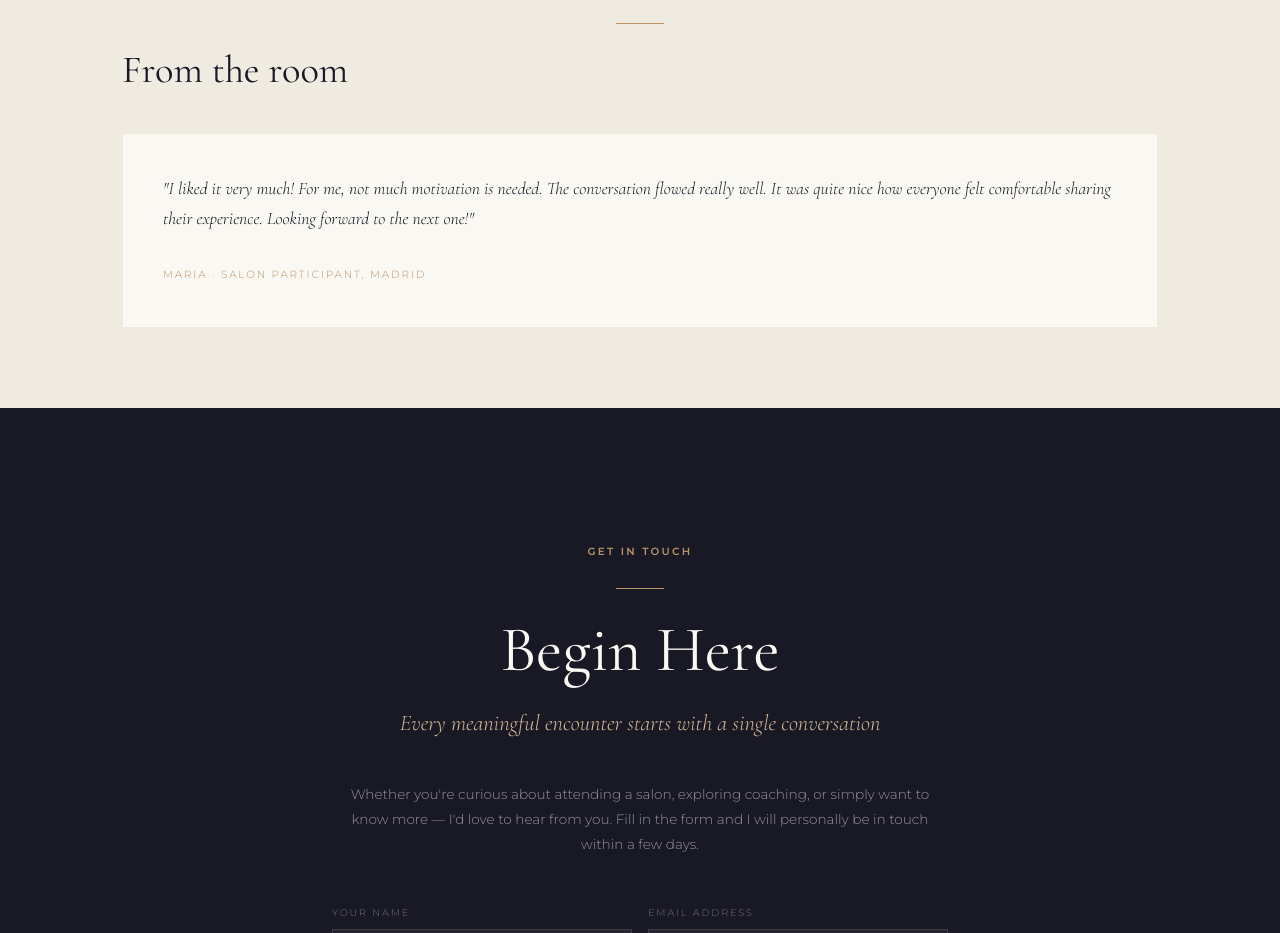
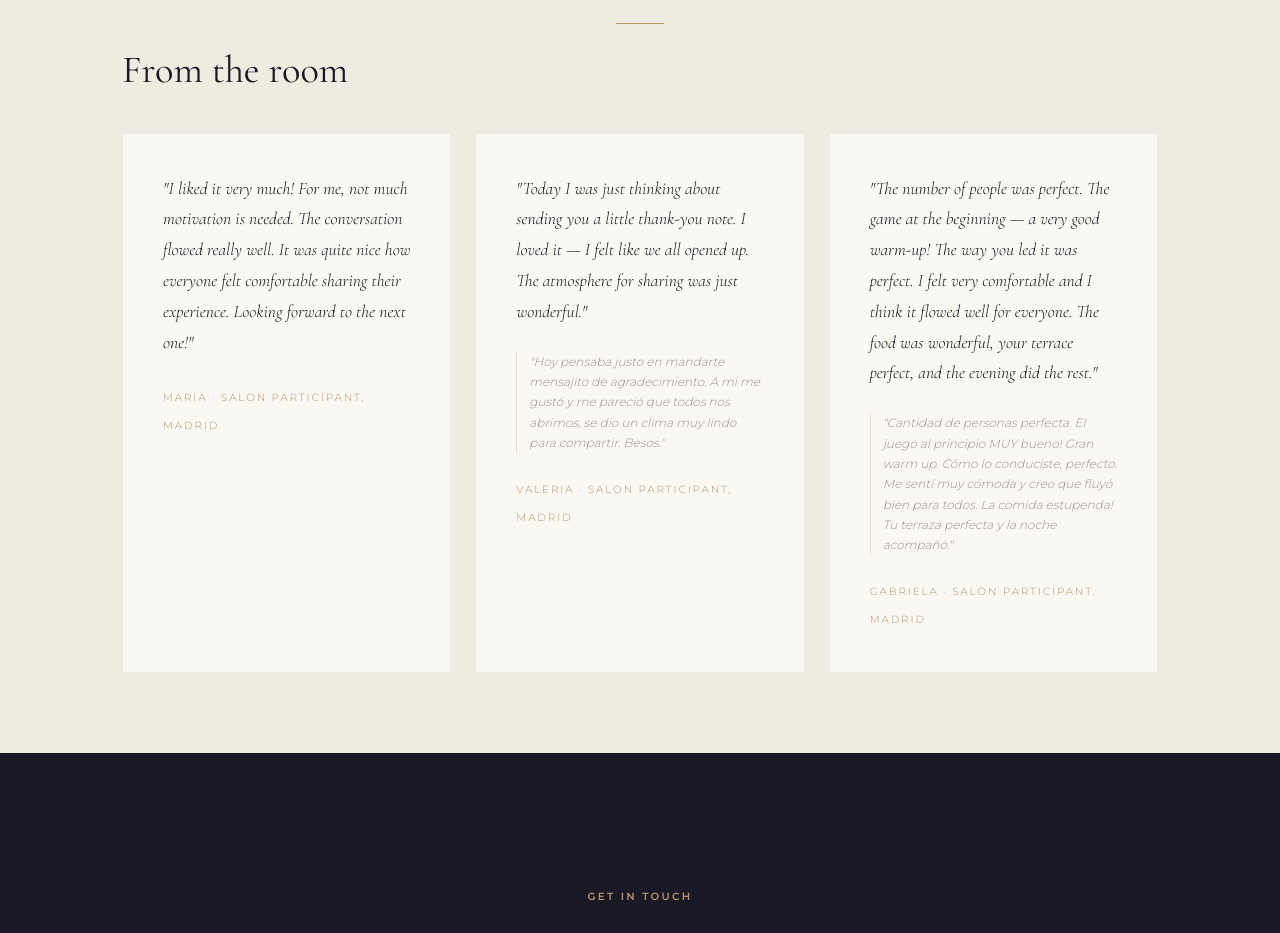
Before and after one commit to karolinabroskova-art/salon, a plain HTML site: page index.html in a window 1280 px wide. Shown: the part 9326-10259 px from the top of the page. Drawn offline with nearby package versions, Linux system fonts and the light colour scheme.

Commit message:
Add Valeria and Gabriela testimonials with English translation and Spanish original

```diff
--- a/index.html
+++ b/index.html
@@ -807,6 +807,15 @@
       line-height: 1.75;
       margin-bottom: 1.5rem;
       font-weight: 300;
+    }
+    .testimonial-original {
+      font-size: 0.75rem;
+      color: var(--text-light);
+      font-style: italic;
+      line-height: 1.7;
+      margin-bottom: 1.25rem;
+      border-left: 1px solid rgba(184,147,106,0.25);
+      padding-left: 0.75rem;
     }
     .testimonial-card cite {
       font-size: 0.65rem;
@@ -1507,6 +1516,32 @@
           </blockquote>
           <cite>Maria · Salon participant, Madrid</cite>
         </div>
+        <div class="testimonial-card reveal reveal-delay-1">
+          <blockquote>
+            "Today I was just thinking about sending you a little thank-you note.
+            I loved it — I felt like we all opened up. The atmosphere for sharing
+            was just wonderful."
+          </blockquote>
+          <p class="testimonial-original">
+            "Hoy pensaba justo en mandarte mensajito de agradecimiento. A mi me gustó
+            y me pareció que todos nos abrimos, se dio un clima muy lindo para compartir. Besos."
+          </p>
+          <cite>Valeria · Salon participant, Madrid</cite>
+        </div>
+        <div class="testimonial-card reveal reveal-delay-2">
+          <blockquote>
+            "The number of people was perfect. The game at the beginning — a very good
+            warm-up! The way you led it was perfect. I felt very comfortable and I think
+            it flowed well for everyone. The food was wonderful, your terrace perfect,
+            and the evening did the rest."
+          </blockquote>
+          <p class="testimonial-original">
+            "Cantidad de personas perfecta. El juego al principio MUY bueno! Gran warm up.
+            Cómo lo conduciste, perfecto. Me sentí muy cómoda y creo que fluyó bien para
+            todos. La comida estupenda! Tu terraza perfecta y la noche acompañó."
+          </p>
+          <cite>Gabriela · Salon participant, Madrid</cite>
+        </div>
       </div>
     </div>
   </section>
```
